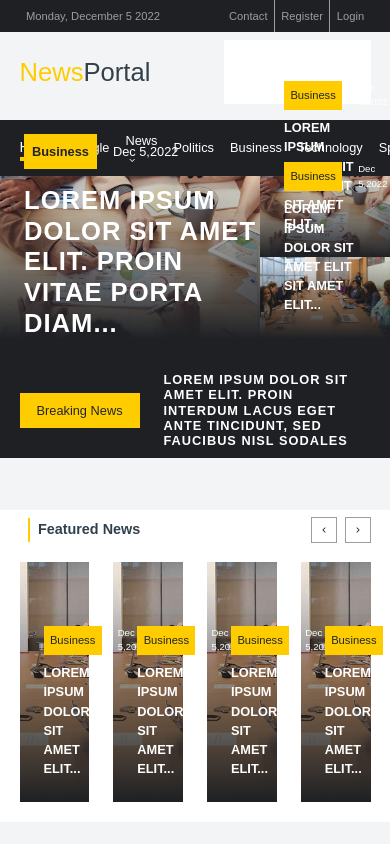
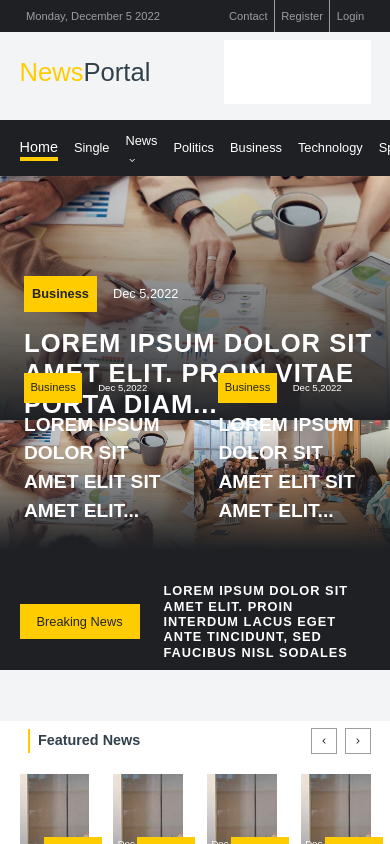
Before and after one commit to Sagni-prog/News-website, a React (Create React App) app: page / in a window 390 px wide. Shown: the top 844 px of the page. Built offline with nearby package versions, Linux system fonts and the light colour scheme.

Commit message:
responsive design for hero section

```diff
--- a/src/components/hero/Hero.js
+++ b/src/components/hero/Hero.js
@@ -23,15 +23,16 @@ const Hero = () => {
                           </a>
                      </div>
                      <div className='text-underline-white'>
-                        <a  className='link color-white font-montserrat font-32 font-weight text-uppercase line-height letter-spacing inline' href=''>
+                        <a  className='hero-title link color-white font-montserrat font-32 font-weight text-uppercase line-height letter-spacing inline' href=''>
                            Lorem ipsum dolor sit amet elit. Proin vitae porta diam...
                         </a>
                         </div>
                    </div>
                 </div>
               </div>
+
               <div className='h-100'>
-                <div className='flex flex-col h-100'>
+                <div className='flex hero-flex-col h-100'>
 
                     <div className='h-100 custum position-relative'>
                        <img className='h-100 w-100 img' src = {im1} alt = "" />
@@ -47,7 +48,7 @@ const Hero = () => {
                           </a>
                      </div>
                      <div className=' text-underline-white'>
-                        <a className='link font-weight-700 color-white font-weight-700 font-montserrat font-16 text-uppercase'>
+                        <a className='hero-title2 link font-weight-700 color-white font-weight-700 font-montserrat font-16 text-uppercase'>
                              Lorem ipsum dolor sit amet elit  sit amet elit...
                         </a>
                     </div>
@@ -69,7 +70,7 @@ const Hero = () => {
                               </a>
                          </div>
                          <div className='text-underline-white'>
-                              <a className='link color-white font-weight-700 font-montserrat font-16 text-uppercase' href=''>
+                              <a className='hero-title2 link color-white font-weight-700 font-montserrat font-16 text-uppercase' href=''>
                                    Lorem ipsum dolor sit amet elit sit amet elit...
                               </a>
                          </div>
@@ -78,8 +79,7 @@ const Hero = () => {
                     </div>
 
                 </div>
-        </div>
-
+          </div>
         </div>
 
           <div className='bg-black pt-md pb-2'>
--- a/src/index.css
+++ b/src/index.css
@@ -162,6 +162,9 @@ html{
     display: flex;
 }
 .flex-col{
+    flex-direction: column;
+}
+.hero-flex-col{
     flex-direction: column;
 }
 
@@ -1332,6 +1335,23 @@ ul{
 }
 @media  screen and (max-width: 995px) {
 
+    .grid-col-2-1-2{
+        grid-template-columns: 1fr;
+
+    }
+    .hero-flex-col{
+        flex-direction: row;
+    }
+
+    .hero-title{
+        /* padding-bottom: 2rem; */
+        /* font-size: 1.5rem; */
+    }
+    .hero-title2{
+
+        font-size: 2.4rem;
+    }
+
     .none{
         display: none;
     }
@@ -1342,14 +1362,9 @@ ul{
         height: 33.4rem;
     }
 
-    /* .gallery-bottom-img-container{
-        width: 100%;
-        height: 22.5rem;
-        box-shadow: inset 0 0 80px rgb(0 0 0 / 50%);
-
-
-    } */
-
+   .grid-col-3{
+    grid-template-columns: repeat(2,1fr);
+   }
 }
 @media  screen and (max-width: 891px) {
 
```
